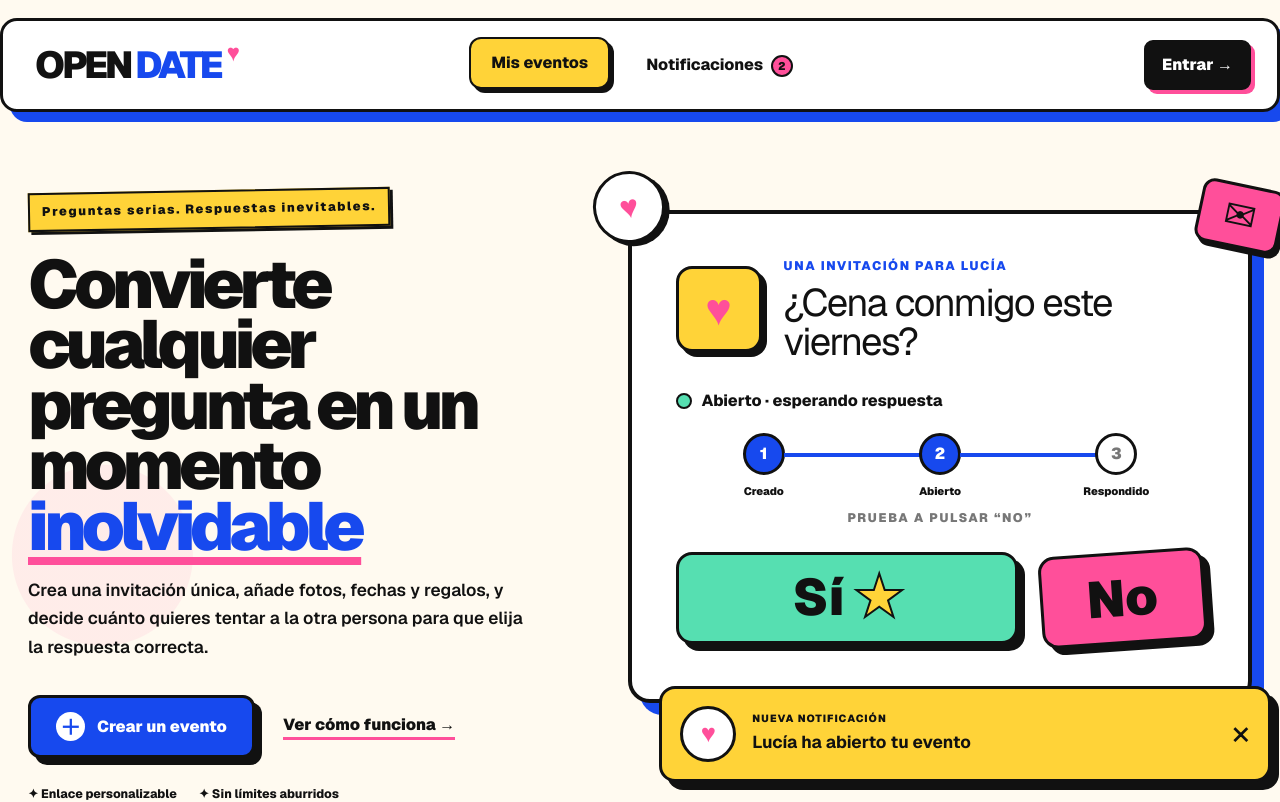
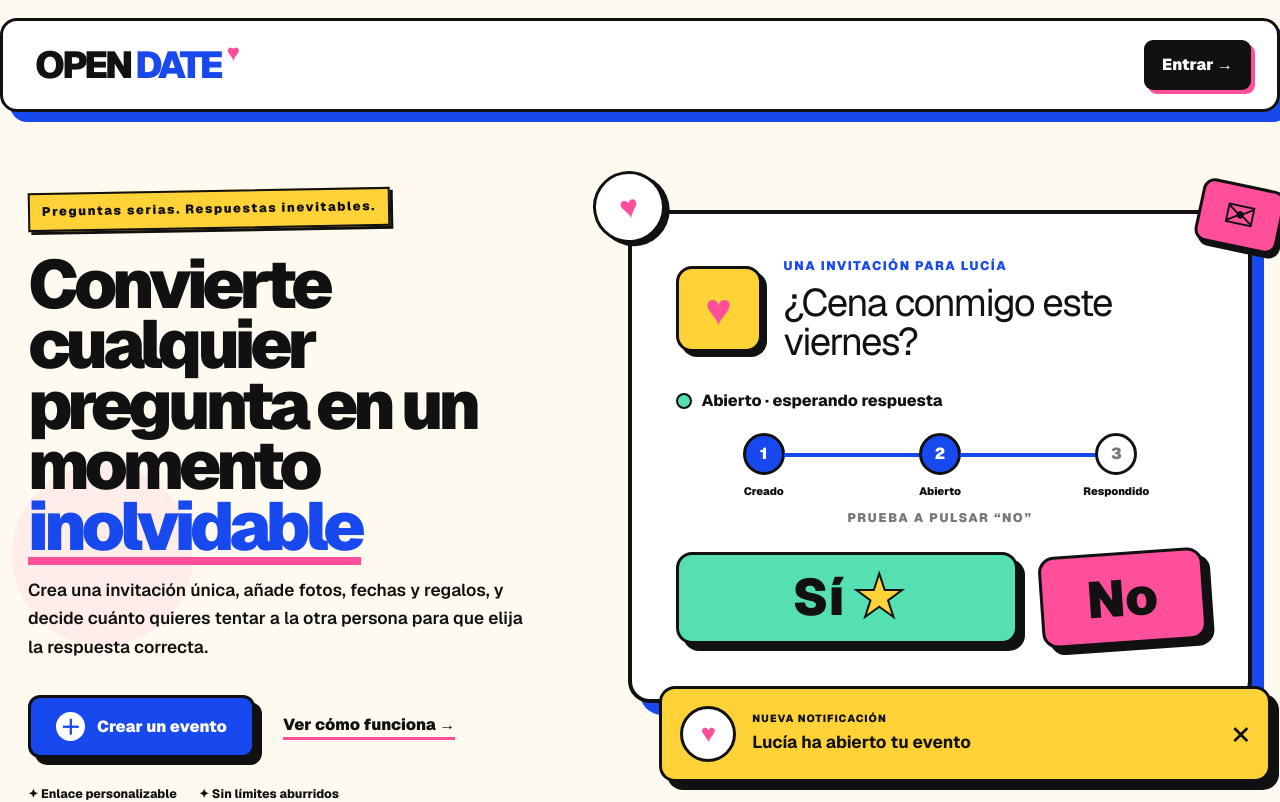
Before and after one commit to Ismola/open-date, a Next.js app: page / in a window 1280 px wide. Shown: the top 802 px of the page. Built offline with nearby package versions, Linux system fonts and the light colour scheme.

Commit message:
fix header

```diff
--- a/app/page.tsx
+++ b/app/page.tsx
@@ -28,8 +28,8 @@ export default function Home() {
           OPEN <span>DATE</span><i>♥</i>
         </a>
         <div className="nav-links">
-          <a className="nav-active" href="#eventos">Mis eventos</a>
-          <a href="#notificaciones">Notificaciones <b>2</b></a>
+          {/* <a className="nav-active" href="#eventos">Mis eventos</a>
+          <a href="#notificaciones">Notificaciones <b>2</b></a> */}
         </div>
         <a className="landing-login" href="/login" onClick={enter}>Entrar →</a>
       </nav>
```
